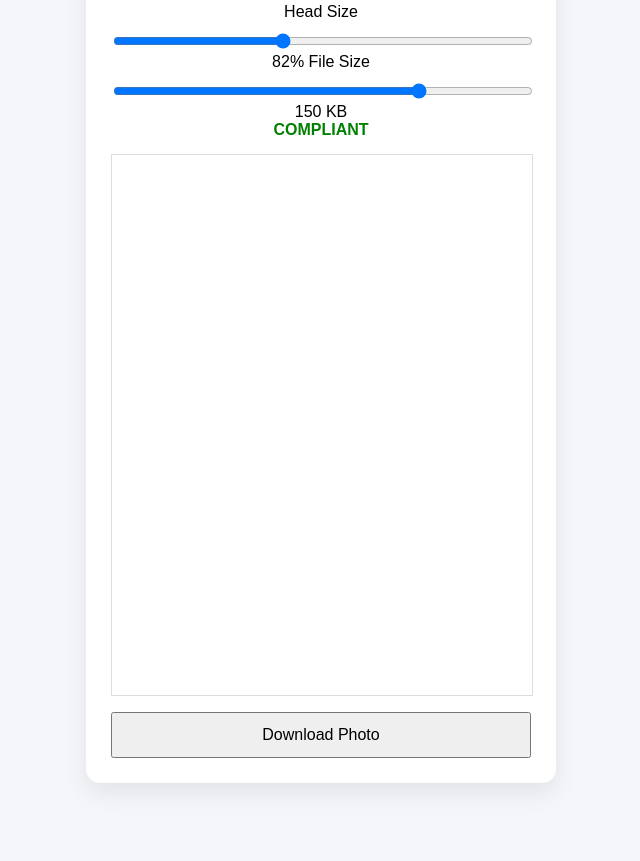
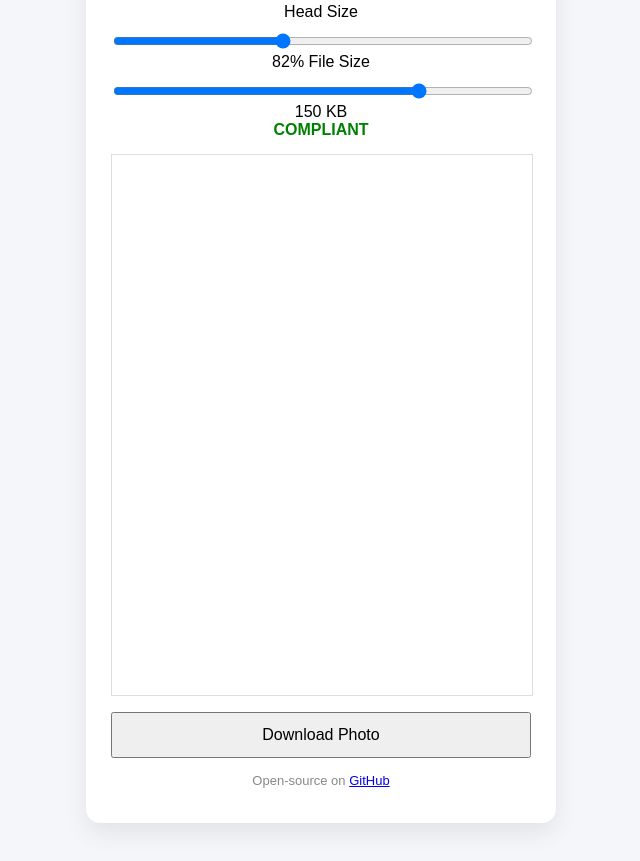
Before and after one commit to mantoshkumar1/photosahi, a plain HTML site: page index.html in a window 1280 px wide. Shown: the part 274-1135 px from the top of the page, without its empty margins (319-959 px from the left). Before the commit the page ends 1095 px from the top, so only its background shows below. Drawn offline with Linux system fonts and the light colour scheme.

Commit message:
cosmetic changes

```diff
--- a/index.html
+++ b/index.html
@@ -49,6 +49,13 @@
 
     <button id="download">Download Photo</button>
 
+    <div class="note" style="margin-top:15px;">
+  Open-source on
+  <a href="https://github.com/mantoshkumar1/photosahi" target="_blank">
+    GitHub
+  </a>
+    </div>
+
   </div>
 
   <script src="app.js"></script>
```
Also changed, not shown: docs/README.md.
